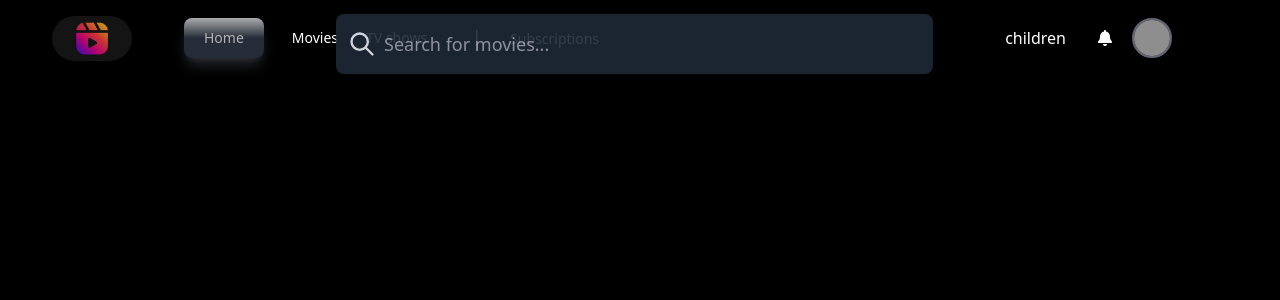
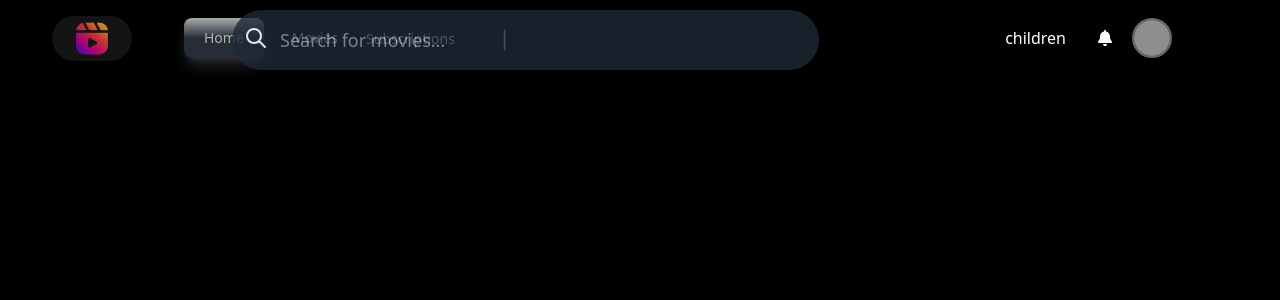
Before and after one commit to juniorjudy123/TypescriptMovieApp, a React (Vite) app: page /browse in a window 1280 px wide. Shown: the top 300 px of the page. Built offline with nearby package versions, Linux system fonts and the light colour scheme; no server answers; grey boxes are pictures that could not be loaded.

Commit message:
improved search bar design

```diff
--- a/src/components/HeaderComponent.tsx
+++ b/src/components/HeaderComponent.tsx
@@ -46,13 +46,14 @@ const HeaderComponent = ({
 						<Link to="/browse"> Home</Link>
 					</li>
 					<li className=" font-sans text-sm">Movies</li>
-					<li className="font-sans text-sm">TV shows</li>
-					<li className="pl-4 text-xl">|</li>
+					{/* <li className="font-sans text-sm">TV shows</li> */}
 					<li>
 						<Link to="/subscription" className="font-sans text-sm">
 							Subscriptions
 						</Link>
 					</li>
+					<li className="pl-4 text-xl">|</li>
+
 					<li>
 						<SearchBarComponent />
 					</li>
--- a/src/components/SearchBarComponent.tsx
+++ b/src/components/SearchBarComponent.tsx
@@ -1,15 +1,15 @@
 const SearchBarComponent = () => {
 	return (
-		<div className="absolute -mt-6  ml-36 left-1/2 transform -translate-x-1/2 w-full max-w-4xl">
+		<div className="absolute -mt-9 p-2  ml-8 left-1/2 transform -translate-x-1/2 w-full max-w-4xl">
 			<div className="inline-flex flex-col justify-center relative text-gray-500 w-full">
 				<div className="relative w-2/3">
 					<input
 						type="text"
-						className="w-full p-4 pl-12 rounded-lg border-gray-600 bg-gray-800 focus:bg-white focus:outline-none focus:ring-2 focus:ring-yellow-700 focus:border-transparent text-lg opacity-90"
+						className="w-full p-4 pl-12 rounded-full border-gray-600 bg-gray-800 focus:bg-white focus:outline-none focus:ring-2 focus:ring-yellow-700 focus:border-transparent text-lg opacity-80"
 						placeholder="Search for movies..."
 					/>
 					<svg
-						className="w-7 h-7 absolute left-3 top-4 text-gray-300"
+						className="w-6 h-6 absolute left-3 top-4 text-gray-200"
 						xmlns="http://www.w3.org/2000/svg"
 						fill="none"
 						viewBox="0 0 24 24"
```
